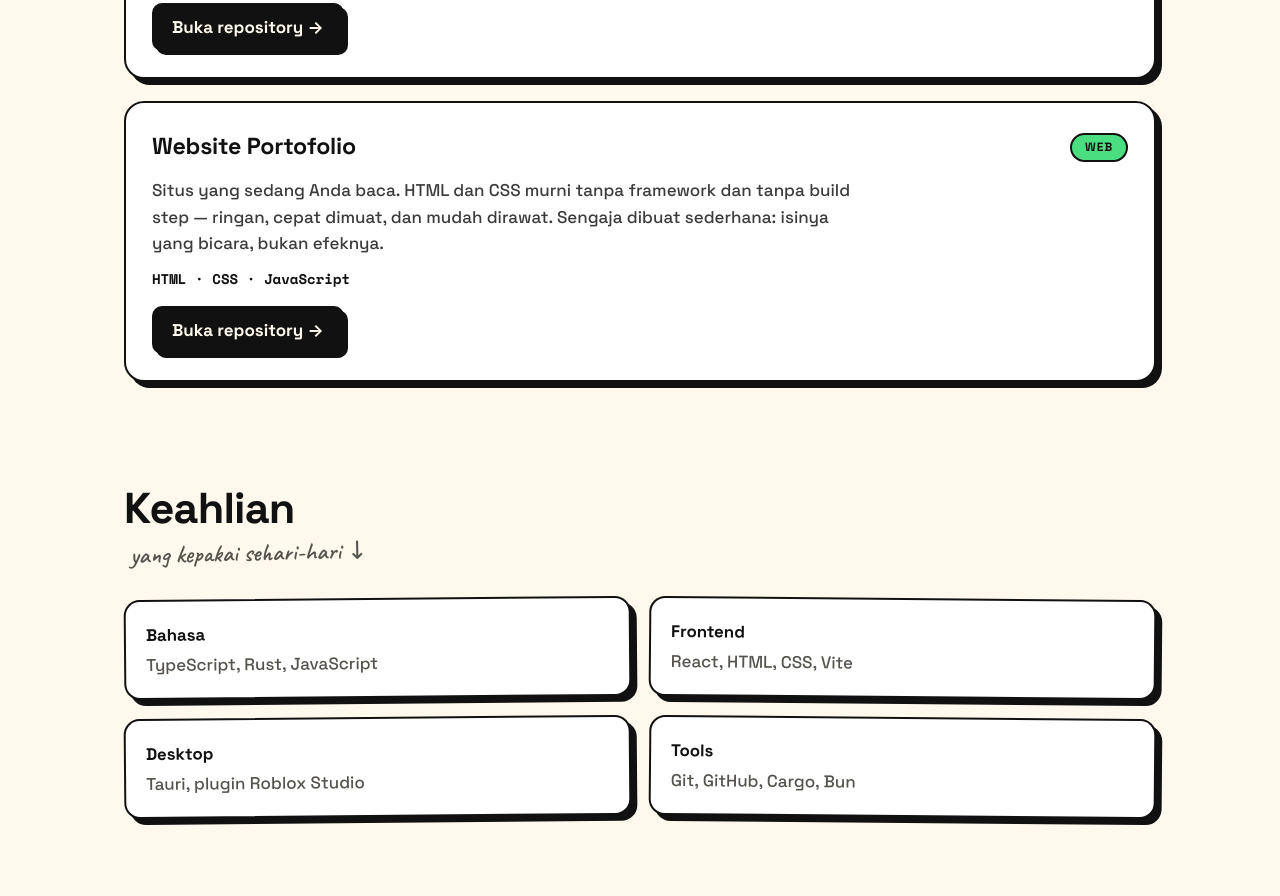
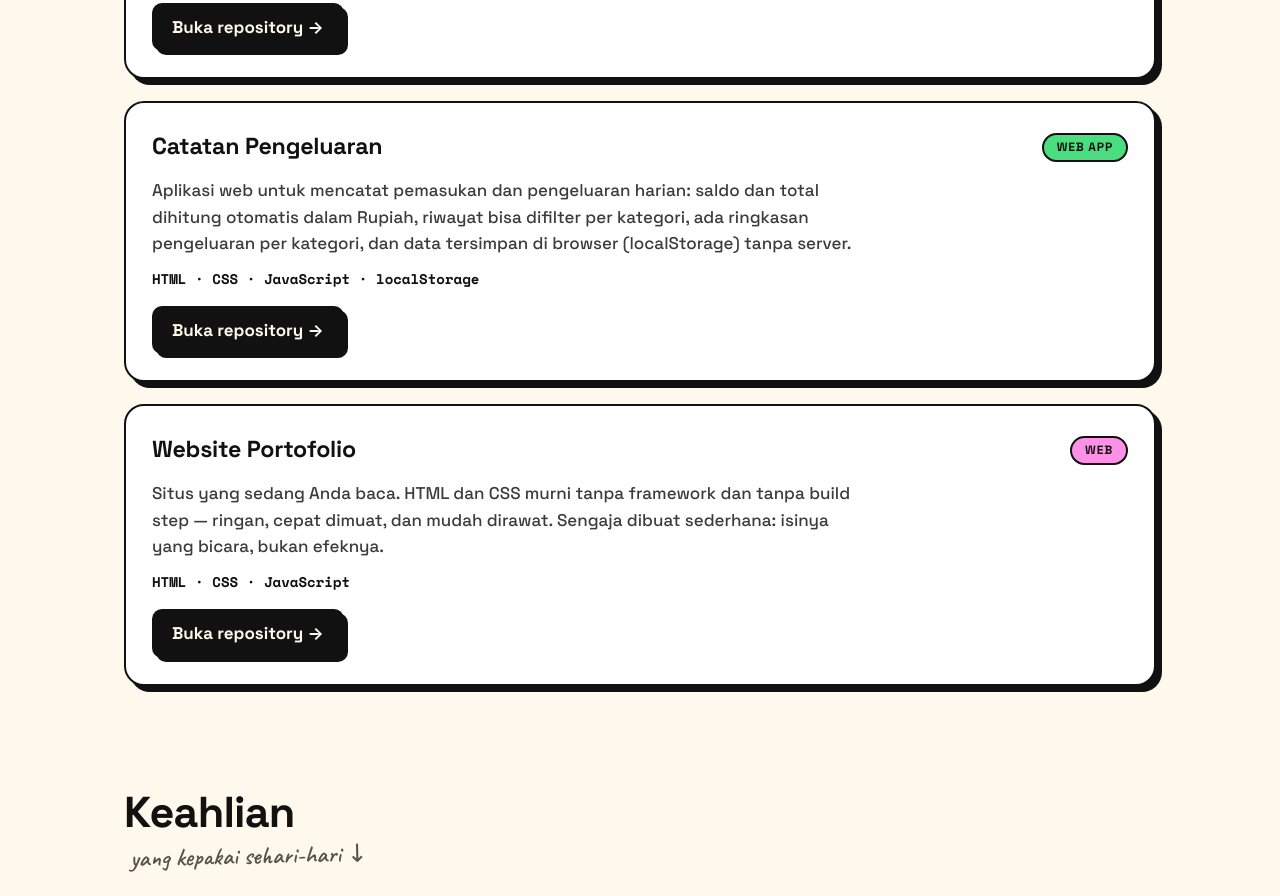
Before and after one commit to kirax-12/remike-dev-portofolio, a plain HTML site: page index.html in a window 1280 px wide. Shown: the part 1676-2572 px from the top of the page. Drawn offline with nearby package versions, Linux system fonts and the light colour scheme.

Commit message:
Tambah project Catatan Pengeluaran ke daftar proyek

```diff
--- a/index.html
+++ b/index.html
@@ -70,6 +70,16 @@
 
       <article class="project">
         <div class="project-head">
+          <h3>Catatan Pengeluaran</h3>
+          <span class="tag">Web App</span>
+        </div>
+        <p>Aplikasi web untuk mencatat pemasukan dan pengeluaran harian: saldo dan total dihitung otomatis dalam Rupiah, riwayat bisa difilter per kategori, ada ringkasan pengeluaran per kategori, dan data tersimpan di browser (localStorage) tanpa server.</p>
+        <p class="project-meta">HTML · CSS · JavaScript · localStorage</p>
+        <a class="project-link" href="https://github.com/kirax-12/catatan-pengeluaran" target="_blank" rel="noopener">Buka repository →</a>
+      </article>
+
+      <article class="project">
+        <div class="project-head">
           <h3>Website Portofolio</h3>
           <span class="tag">Web</span>
         </div>
```
